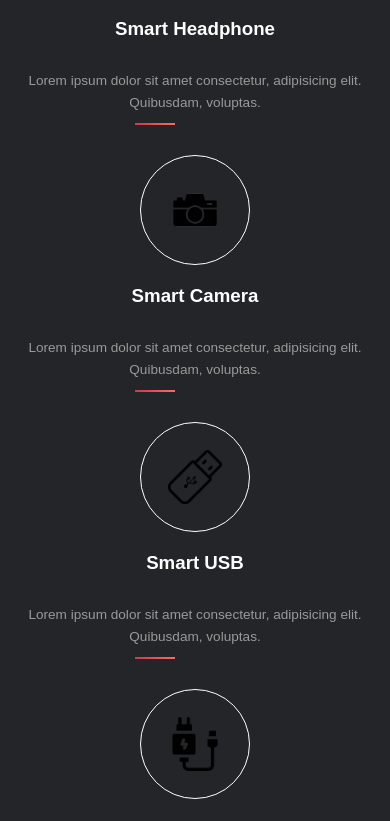
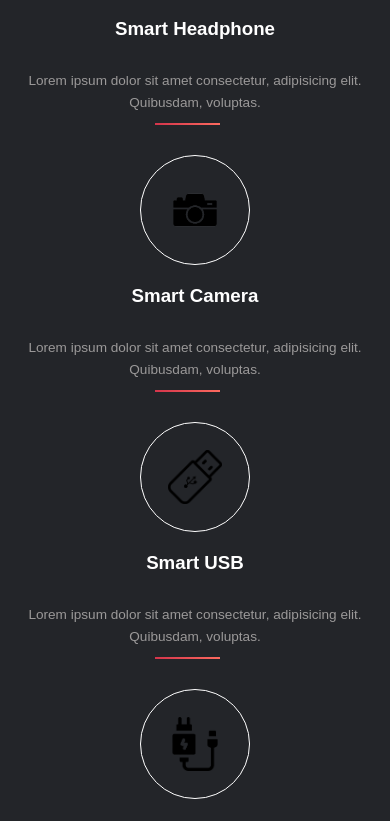
Before and after one commit to abdulwaqas17/MobileX-Assignment-21, a plain HTML site: page index.html in a window 390 px wide. Shown: the part 2022-2843 px from the top of the page. Drawn offline with Linux system fonts and the light colour scheme.

Commit message:
correction in media query

```diff
--- a/media.css
+++ b/media.css
@@ -1,4 +1,3 @@
-
 
 @media (max-width:425px) {
 
@@ -60,7 +59,8 @@
 
     .big-icon-box::before {
 
-        left: 135px;
+        width: 65px;
+        left: 155px;
         bottom: -10px;
     }
 
--- a/style.css
+++ b/style.css
@@ -308,7 +308,7 @@
     position: absolute;
     bottom: -20px;
     left: 75px;
-    width: 40px;
+    width: 50px;
     height: 2px;
     background: var(--gradient);
 
```
